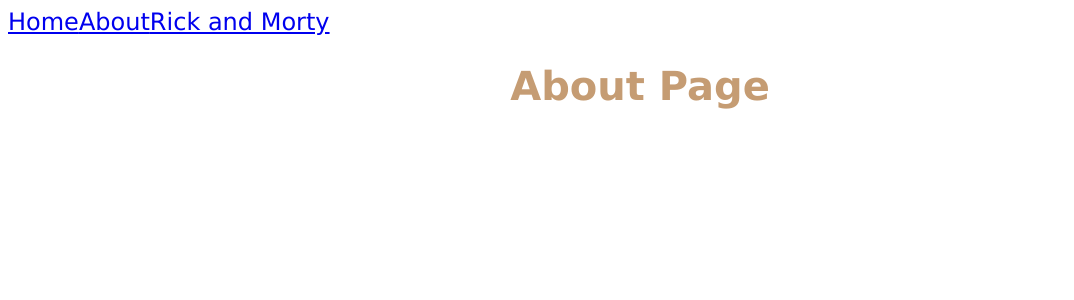
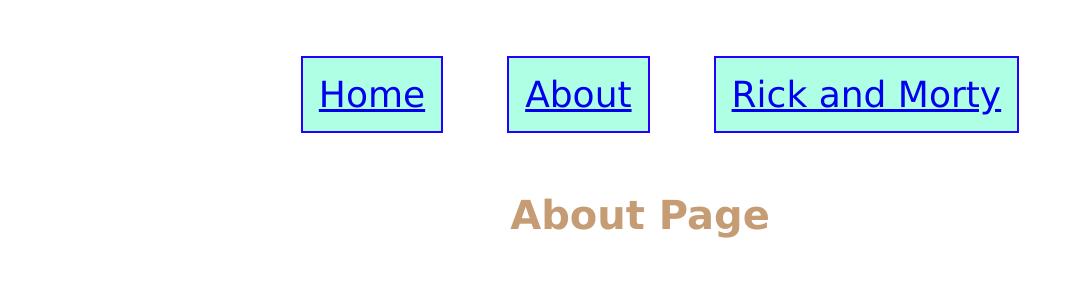
Before and after one commit to Schude/Rick-and-Morty, a Next.js app: page /about in a window 1280 px wide. Shown: the top 300 px of the page, without its empty margins (0-1074 px from the left). Built offline with nearby package versions, Linux system fonts and the light colour scheme.

Commit message:
Little bit of css and paging in char page

```diff
--- a/components/Layout/layout.js
+++ b/components/Layout/layout.js
@@ -4,7 +4,7 @@
   return (
     <div className={styles.welcome}>
       {children}
-      <Navbar />
+      <Navbar/>
     </div>
   );
 }
--- /dev/null
+++ b/components/components-styles/navbar.module.css
@@ -0,0 +1,28 @@
+.navbar{
+
+    margin:0 auto;
+    padding:0;
+
+}
+.navbar .navbar_list {
+
+    display:flex;
+    justify-content:center;
+}
+.navbar .navbar_list .navbar_item{
+    border:2px solid rgb(38, 0, 255);
+    text-decoration: none;
+    list-style-type: none;
+    background-color: rgba(127, 255, 212, 0.63);
+    margin: 2rem 2rem 2rem 2rem;
+    flex-direction: row;
+    flex-wrap: nowrap;
+
+
+}
+.navbar .navbar_list .navbar_item a{
+    display: block;
+    padding:1rem;
+    font-size: 36px;
+
+}
--- a/components/components-styles/rickandmort.module.css
+++ b/components/components-styles/rickandmort.module.css
@@ -1,10 +1,14 @@
 .container {
-  width: 80%;
+  width: 100%;
   margin: 5rem auto;
   display: flex;
   justify-content: space-evenly;
   align-items: center;
   flex-wrap: wrap;
+  background-color: rgba(33, 36, 35, 0.288);
+  border: 3px solid rgba(16, 17, 17, 0.89);
+  border-radius:5px;
+;
 }
 
 .card {
--- a/components/navbar.js
+++ b/components/navbar.js
@@ -1,20 +1,28 @@
-import Link from 'next/link'
+import Link from "next/link";
+import styles from './components-styles/navbar.module.css'
 
 function Navbar() {
-
-  return <nav>
-    <Link href ="/">
+  return (
+    <nav className={styles.navbar}>
+      <ul className={styles.navbar_list}>
+        <li className={styles.navbar_item}>
+          <Link href="/">
             <a>Home</a>
           </Link>
-    <Link href ="/about">
+        </li>
+        <li className={styles.navbar_item}>
+          <Link href="/about">
             <a>About</a>
           </Link>
-    <Link href ="/rickandmorty">
+        </li>
+        <li className={styles.navbar_item}>
+          <Link href="/rickandmorty">
             <a>Rick and Morty</a>
           </Link>
-
+        </li>
+      </ul>
     </nav>
-
+  );
 }
 
-export default Navbar
+export default Navbar;
--- a/components/rick-and-morty/buttons.js
+++ b/components/rick-and-morty/buttons.js
@@ -1,9 +1,8 @@
 function Buttons(props) {
   return (
     <div>
-      <button onClick={console.log(props.text)}>Prneeev Page</button>
-      <button onClick={console.log(props.text2)}>Dnet Page</button>
-      <div>{props.text}</div>
+      <button> Prev</button>
+      <button onClick={console.log(props.id)}> Next </button>
     </div>
   );
 }
--- a/styles/global.css
+++ b/styles/global.css
@@ -3,6 +3,8 @@
     Geneva, Verdana, sans-serif;
   font-size: 24px;
   color: rgb(197, 156, 115);
+  margin: 0 auto;
+  width: 80%;
 }
 h1,
 h2 {
```
Also changed, not shown: pages/characters/[id].js (+11 -7 lines), pages/rickandmorty.js (line endings or trailing spaces). Lines whose indentation alone changed are shown as unchanged.
